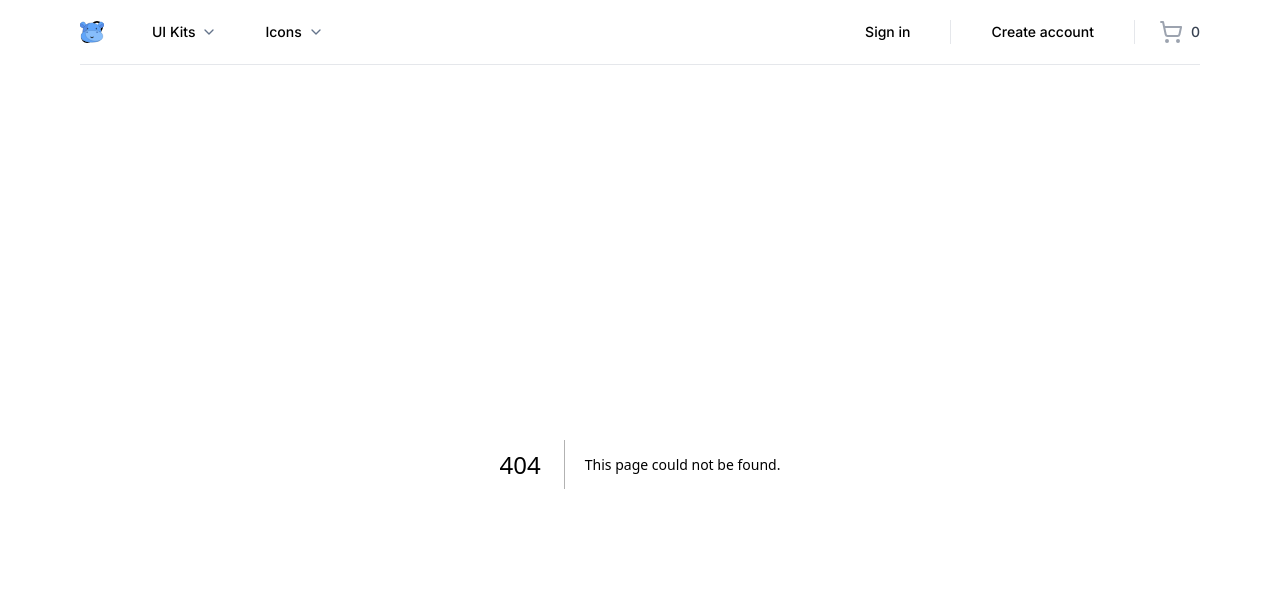
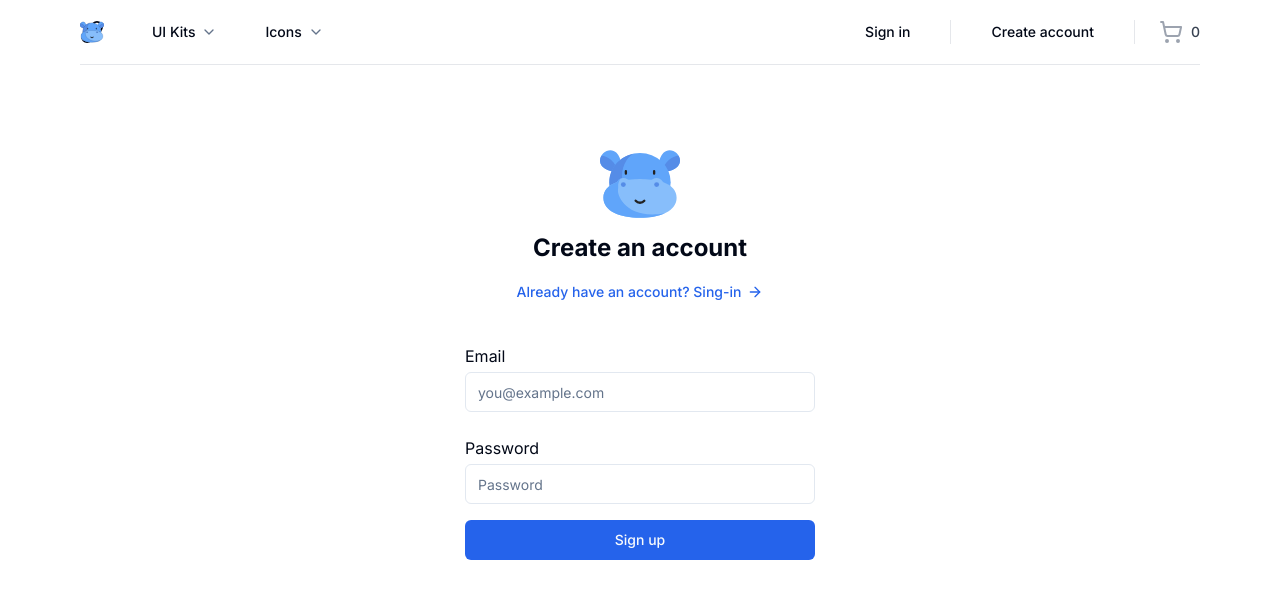
Before and after one commit to NinaShestakova/minidino, a Next.js app: page /sign-up in a window 1280 px wide. Before the commit this address had no page. Shown: the top 598 px of the page. Built offline with nearby package versions, Linux system fonts and the light colour scheme.

Commit message:
Create an account page

```diff
--- /dev/null
+++ b/components/ui/input.tsx
@@ -0,0 +1,25 @@
+import * as React from "react";
+
+import { cn } from "@/src/lib/utils";
+
+export interface InputProps
+  extends React.InputHTMLAttributes<HTMLInputElement> {}
+
+const Input = React.forwardRef<HTMLInputElement, InputProps>(
+  ({ className, type, ...props }, ref) => {
+    return (
+      <input
+        type={type}
+        className={cn(
+          "flex h-10 w-full rounded-md border border-input bg-background px-3 py-2 text-sm ring-offset-background file:border-0 file:bg-transparent file:text-sm file:font-medium placeholder:text-muted-foreground focus-visible:outline-none focus-visible:ring-2 focus-visible:ring-ring focus-visible:ring-offset-2 disabled:cursor-not-allowed disabled:opacity-50",
+          className
+        )}
+        ref={ref}
+        {...props}
+      />
+    );
+  }
+);
+Input.displayName = "Input";
+
+export { Input };
--- /dev/null
+++ b/components/ui/label.tsx
@@ -0,0 +1,26 @@
+"use client";
+
+import * as React from "react";
+import * as LabelPrimitive from "@radix-ui/react-label";
+import { cva, type VariantProps } from "class-variance-authority";
+
+import { cn } from "@/src/lib/utils";
+
+const labelVariants = cva(
+  "text-sm font-medium leading-none peer-disabled:cursor-not-allowed peer-disabled:opacity-70"
+);
+
+const Label = React.forwardRef<
+  React.ElementRef<typeof LabelPrimitive.Root>,
+  React.ComponentPropsWithoutRef<typeof LabelPrimitive.Root> &
+    VariantProps<typeof labelVariants>
+>(({ className, ...props }, ref) => (
+  <LabelPrimitive.Root
+    ref={ref}
+    className={cn(labelVariants(), className)}
+    {...props}
+  />
+));
+Label.displayName = LabelPrimitive.Root.displayName;
+
+export { Label };
--- a/package.json
+++ b/package.json
@@ -13,6 +13,7 @@
     "@payloadcms/db-mongodb": "^1.5.0",
     "@payloadcms/richtext-slate": "^1.5.0",
     "@radix-ui/react-dialog": "^1.0.5",
+    "@radix-ui/react-label": "^2.0.2",
     "@radix-ui/react-separator": "^1.0.3",
     "@radix-ui/react-slot": "^1.0.2",
     "class-variance-authority": "^0.7.0",
--- /dev/null
+++ b/src/app/(auth)/sign-up/page.tsx
@@ -0,0 +1,58 @@
+"use client";
+import { Input } from "@/components/ui/input";
+import { Icons } from "@/src/components/Icons";
+import { Button, buttonVariants } from "@/src/components/ui/button";
+import { cn } from "@/src/lib/utils";
+import { Label } from "@radix-ui/react-label";
+import { ArrowRight } from "lucide-react";
+
+const Page = () => {
+  return (
+    <>
+      <div className="container relative flex pt-20 flex-col items-center justify-center lg:px-0">
+        <div className="mx-auto flex w-full flex-col justify-center space-y-6 sm:w-[350px]">
+          <div className="flex flex-col items-center space-y-2 text-center">
+            <Icons.logo className="h-20 w-20" />
+            <h1 className="text-2xl font-bold">Create an account</h1>
+            <a
+              className={buttonVariants({
+                variant: "link",
+                className: "gap-1.5",
+              })}
+              href="/sing-in"
+            >
+              Already have an account? Sing-in
+              <ArrowRight className="h-4 w-4" />
+            </a>
+          </div>
+
+          <div className="grid gap-6">
+            <form>
+              <div className="grid gap-2">
+                <div className="grid gap-1 py-2">
+                  <Label htmlFor="email">Email</Label>
+                  <Input
+                    className={cn({ "focus-visible:ring-red-500": true })}
+                    placeholder="you@example.com"
+                  />
+                </div>
+
+                <div className="grid gap-1 py-2">
+                  <Label htmlFor="password">Password</Label>
+                  <Input
+                    className={cn({ "focus-visible:ring-red-500": true })}
+                    placeholder="Password"
+                  />
+                </div>
+
+                <Button>Sign up</Button>
+              </div>
+            </form>
+          </div>
+        </div>
+      </div>
+    </>
+  );
+};
+
+export default Page;
```
Also changed, not shown: 1 other file (tests, documents, lock files or other folders).
